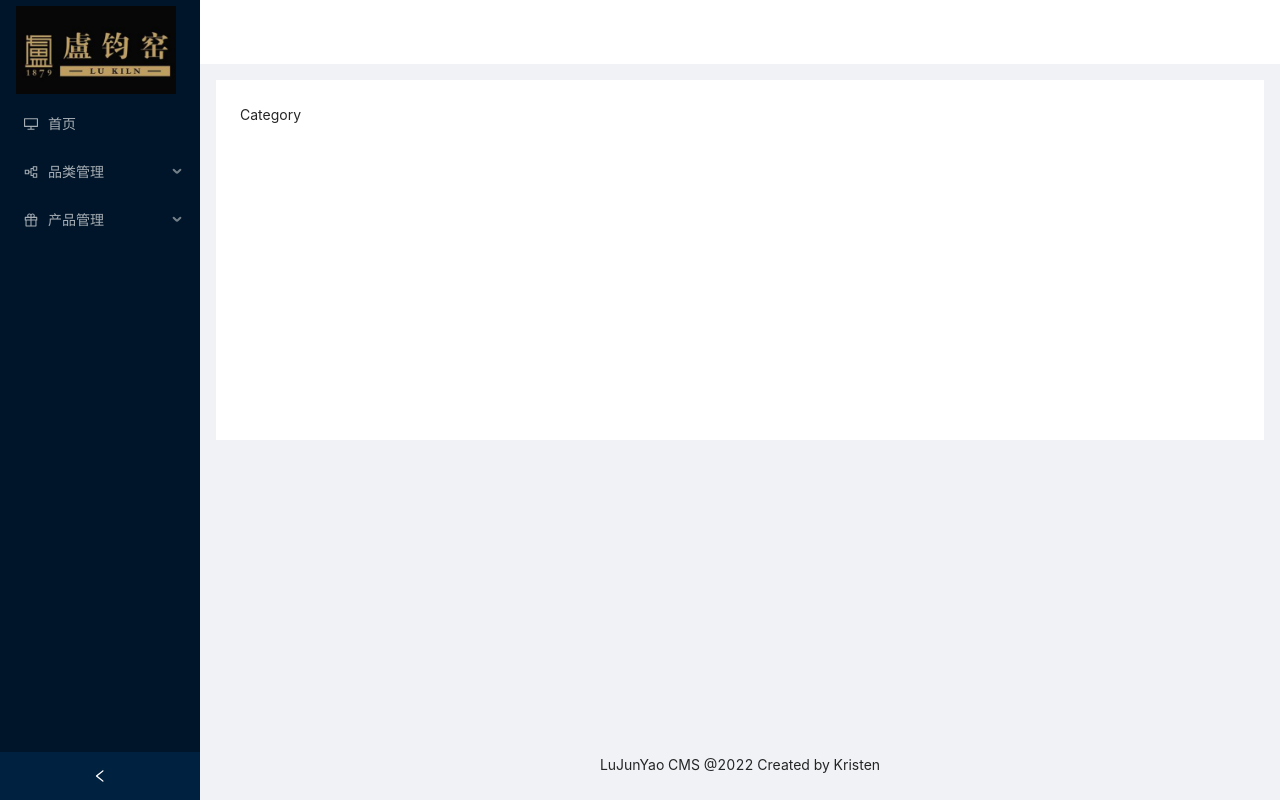
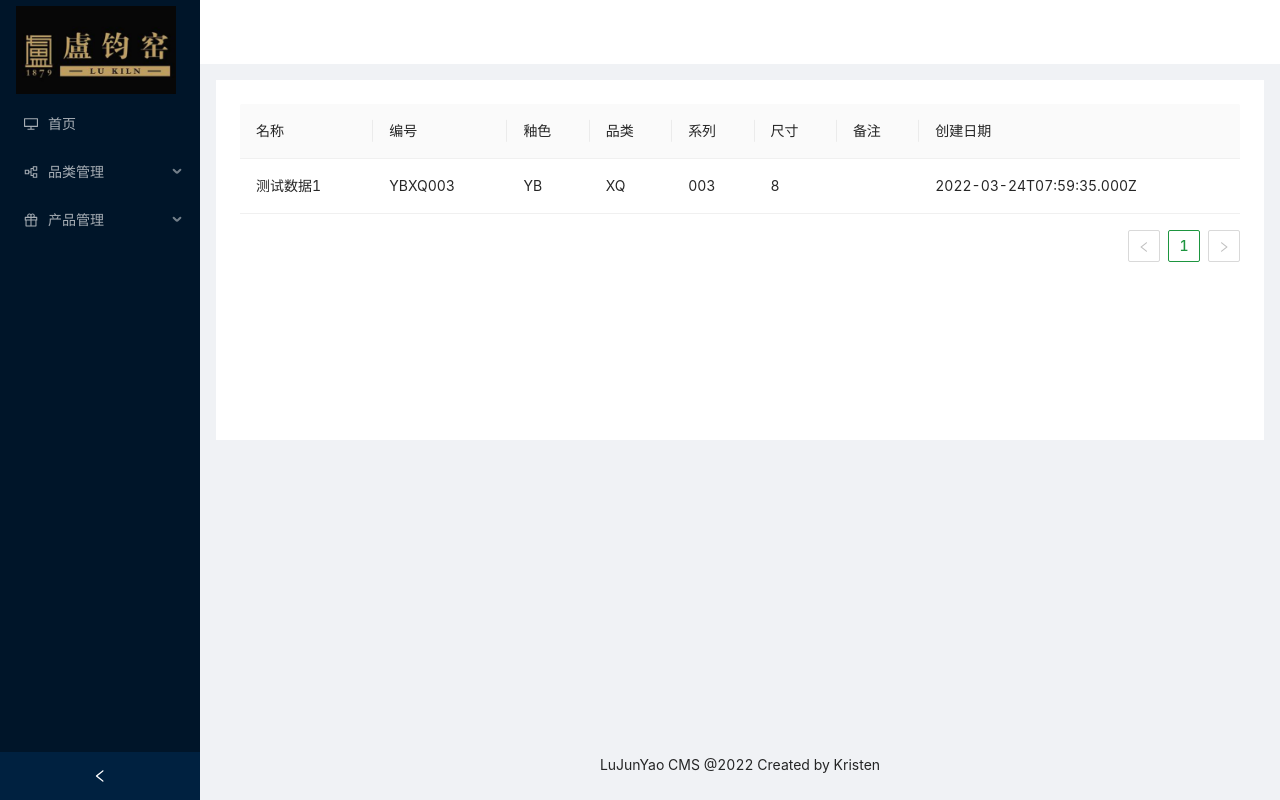
Before and after one commit to kristennn/react-antd-demo, a React (Create React App) app: page /category in a window 1280 px wide. Built offline with nearby package versions, Linux system fonts and the light colour scheme.

Commit message:
add:category table view

```diff
--- a/src/pages/category/index.tsx
+++ b/src/pages/category/index.tsx
@@ -1,13 +1,95 @@
+import { ColumnsType } from 'antd/lib/table';
 /*
  * @Author: KristenZheng kristen@electracharger.com
  * @Date: 2022-06-29 17:08:01
- * @LastEditors: KristenZheng kristen@electracharger.com
- * @LastEditTime: 2022-06-29 17:09:13
+ * @LastEditors: kristennn 13949836783@163.com
+ * @LastEditTime: 2022-07-05 13:48:46
  * @FilePath: /demo/src/pages/dashboard/index.tsx
  * @Description: 这是默认设置,请设置`customMade`, 打开koroFileHeader查看配置 进行设置: https://github.com/OBKoro1/koro1FileHeader/wiki/%E9%85%8D%E7%BD%AE
  */
+import { Table } from 'antd';
+
+interface DataType {
+  key: number;
+  code: string;
+  createdAt: string;
+  glaze: string;
+  id: number;
+  imgUrl: string;
+  name: string;
+  remark: string;
+  series: string;
+  size: string;
+  type: string;
+}
+
+const columns: ColumnsType<DataType> = [
+  {
+    title: '名称',
+    dataIndex: 'name',
+    key: 'name',
+  },
+  {
+    title: '编号',
+    dataIndex: 'code',
+    key: 'code',
+  },
+  {
+    title: '釉色',
+    dataIndex: 'glaze',
+    key: 'glaze',
+  },
+  {
+    title: '品类',
+    dataIndex: 'type',
+    key: 'type',
+  },
+  {
+    title: '系列',
+    dataIndex: 'series',
+    key: 'series',
+  },
+  {
+    title: '尺寸',
+    dataIndex: 'size',
+    key: 'size',
+  },
+  {
+    title: '备注',
+    dataIndex: 'remark',
+    key: 'remark',
+  },
+  {
+    title: '创建日期',
+    dataIndex: 'createdAt',
+    key: 'createdAt',
+  },
+  // {
+  //   title: '操作',
+  //   dataIndex: 'name',
+  //   key: 'name',
+  // },
+];
+
+const data: DataType[] = [
+  {
+    key: 2,
+    code: 'YBXQ003',
+    createdAt: '2022-03-24T07:59:35.000Z',
+    glaze: 'YB',
+    id: 2,
+    imgUrl: '',
+    name: '测试数据1',
+    remark: '',
+    series: '003',
+    size: '8',
+    type: 'XQ',
+  },
+];
+
+const renderTable = () => <Table columns={columns} dataSource={data} />;
+
 const Category = () => {
-  return <div>Category</div>;
+  return <div>{renderTable()}</div>;
 };
-
 export default Category;
```
